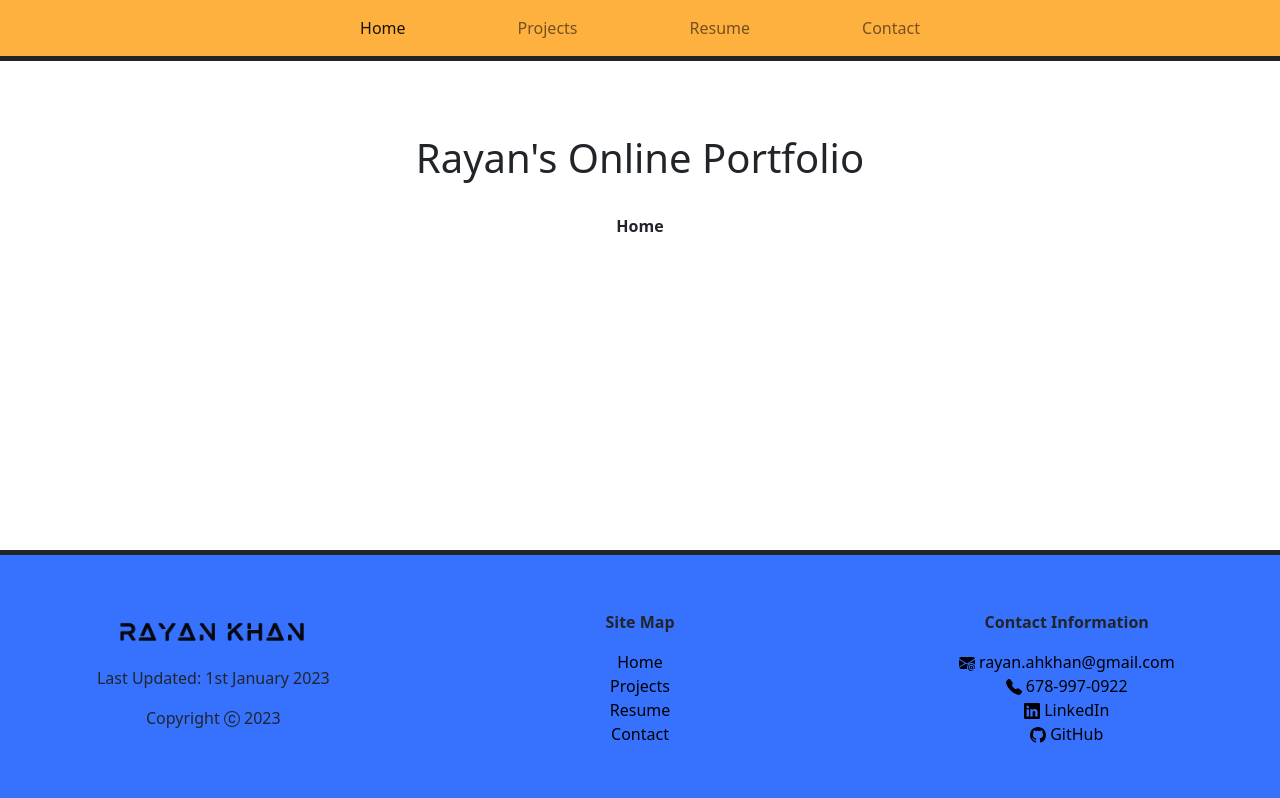
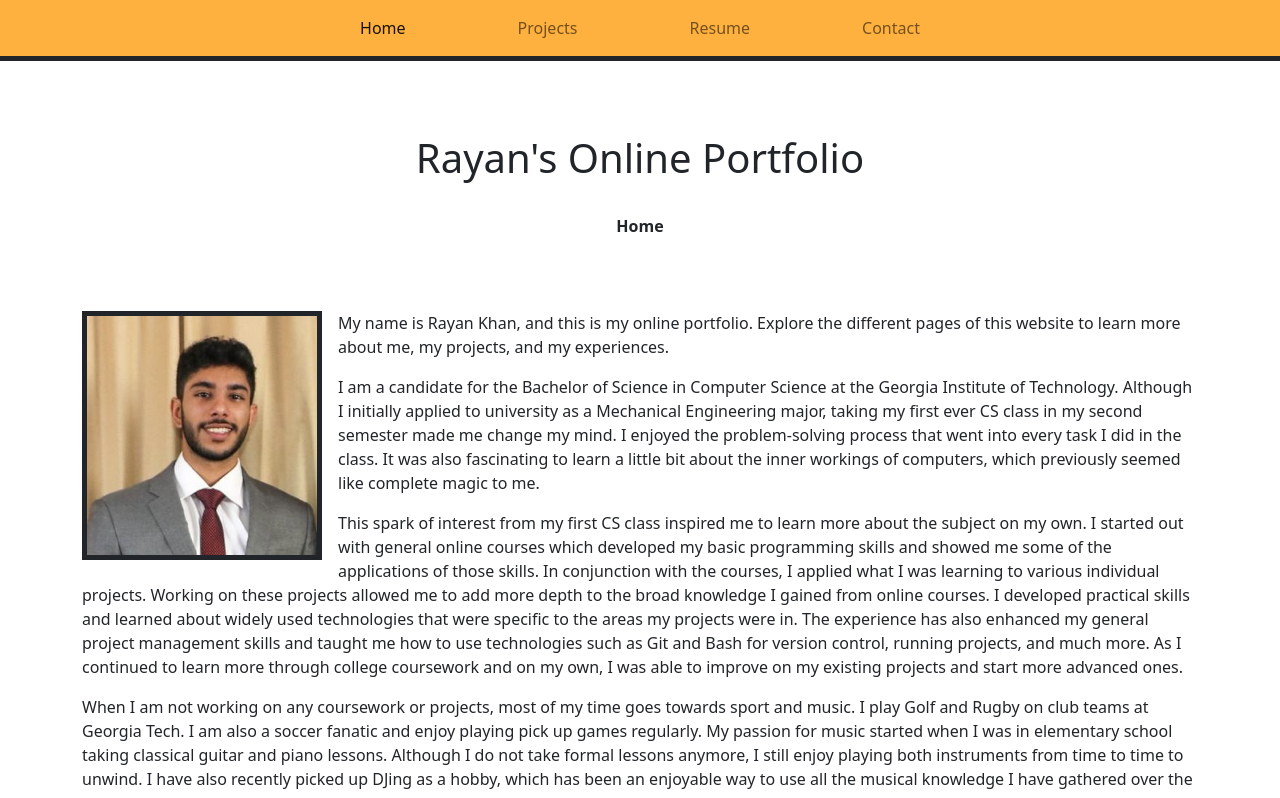
Before and after one commit to rkhan71/myportfolio, a React (Create React App) app: page / in a window 1280 px wide. Shown: the top 798 px of the page. Built offline with nearby package versions, Linux system fonts and the light colour scheme.

Commit message:
home page content

```diff
--- a/src/Contact.js
+++ b/src/Contact.js
@@ -52,7 +52,7 @@ const Contact = () => {
             {!(sent) && !(loading) && !(error) && (
                 <div className="container">
                     <div className="mb-3">
-                        Feel free to use this form to contact me with any questions, comments, or concerns. Make sure to enter your name and email correctly so I can get back to you. More of my contact information can be found at the bottom of the page including my email, phone number, LinkedIn, and GitHub.
+                        Feel free to use this form to contact me with any questions, comments, or concerns. Make sure to enter your name and email correctly so I can get back to you. My contact information can be found at the bottom of the page including my email, phone number, LinkedIn, and GitHub.
                     </div>
                     <form className="form needs-validation" onSubmit={ handleSubmit } noValidate>
                         <div className="mb-3">
--- a/src/Home.js
+++ b/src/Home.js
@@ -1,9 +1,26 @@
+import headshot from "./headshot.jpg";
+
 const Home = () => {
     return (
-        <div className="Home">
+        <div className="Home mb-5">
             <div className="container-fluid d-flex justify-content-center align-items-center flex-column heading">
                 <h1>Rayan's Online Portfolio</h1>
                 <div className="fw-bold mt-4">Home</div>
+            </div>
+            <div className="container">
+                <img src={ headshot } alt="headshot" className="img-fluid float-start me-3 border border-dark border-5" width="240" height="240" />
+                <div className="mb-3">
+                    My name is Rayan Khan, and this is my online portfolio. Explore the different pages of this website to learn more about me, my projects, and my experiences.
+                </div>
+                <div className="mb-3">
+                    I am a candidate for the Bachelor of Science in Computer Science at the Georgia Institute of Technology. Although I initially applied to university as a Mechanical Engineering major, taking my first ever CS class in my second semester made me change my mind. I enjoyed the problem-solving process that went into every task I did in the class. It was also fascinating to learn a little bit about the inner workings of computers, which previously seemed like complete magic to me.
+                </div>
+                <div className="mb-3">
+                    This spark of interest from my first CS class inspired me to learn more about the subject on my own. I started out with general online courses which developed my basic programming skills and showed me some of the applications of those skills. In conjunction with the courses, I applied what I was learning to various individual projects. Working on these projects allowed me to add more depth to the broad knowledge I gained from online courses. I developed practical skills and learned about widely used technologies that were specific to the areas my projects were in. The experience has also enhanced my general project management skills and taught me how to use technologies such as Git and Bash for version control, running projects, and much more. As I continued to learn more through college coursework and on my own, I was able to improve on my existing projects and start more advanced ones.
+                </div>
+                <div>
+                    When I am not working on any coursework or projects, most of my time goes towards sport and music. I play Golf and Rugby on club teams at Georgia Tech. I am also a soccer fanatic and enjoy playing pick up games regularly. My passion for music started when I was in elementary school taking classical guitar and piano lessons. Although I do not take formal lessons anymore, I still enjoy playing both instruments from time to time to unwind. I have also recently picked up DJing as a hobby, which has been an enjoyable way to use all the musical knowledge I have gathered over the years.
+                </div>
             </div>
         </div>
     );
--- a/src/ProjectDisplay.js
+++ b/src/ProjectDisplay.js
@@ -37,7 +37,7 @@ const ProjectDisplay = () => {
                             <a href="#"><button className="btn fw-bold double-space"><Github />  Repo</button></a>
                         </div>
                     </div>
-                    <p>{ project.body }</p>
+                    <div className="body">{ project.body }</div>
                 </div>
             )}
         </div>
--- a/src/index.css
+++ b/src/index.css
@@ -5,6 +5,10 @@ html, body, #root {
 
 .heading, .Footer {
   height: 250px;
+}
+
+.Home img {
+  border-color: #DF2935;
 }
 
 .tile:hover {
@@ -25,7 +29,7 @@ html, body, #root {
   color: black;
 }
 
-.ProjectDisplay p {
+.ProjectDisplay .body {
   white-space: pre-line;
   vertical-align: bottom;
 }
```
Also changed, not shown: src/headshot.jpg (added).
